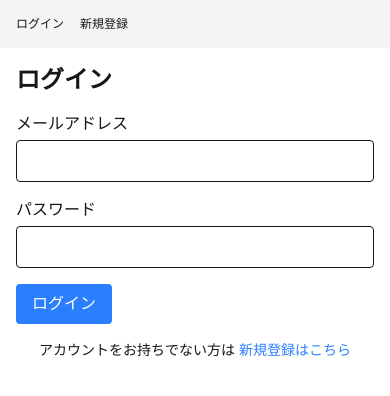
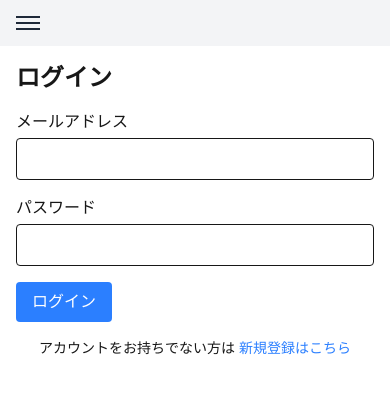
Before and after one commit to khosokawa0716/dekita-calendar, a Next.js app: page /login in a window 390 px wide. Shown: the top 396 px of the page. Built offline with nearby package versions, Linux system fonts and the light colour scheme; no server answers.

Commit message:
feat: ナビゲーションにハンバーガメニュー・ユーザー情報を追加

```diff
--- a/src/components/Navigation.tsx
+++ b/src/components/Navigation.tsx
@@ -2,9 +2,11 @@
 
 import Link from 'next/link'
 import { useUserInfo } from '@/hooks/useUserInfo'
+import { useState } from 'react'
 
 export function Navigation() {
   const { userInfo, loading } = useUserInfo()
+  const [menuOpen, setMenuOpen] = useState(false)
 
   // ローディング中は何も表示しない
   if (loading) {
@@ -16,7 +18,35 @@ export function Navigation() {
   }
 
   return (
-    <nav className="p-4 bg-gray-100 flex gap-4 text-xs">
+    <nav className="p-4 bg-gray-100 flex items-center justify-between">
+      {/* ハンバーガーボタン（モバイルのみ表示） */}
+      <button
+        className="md:hidden flex flex-col gap-1"
+        aria-label="メニューを開く"
+        onClick={() => setMenuOpen(!menuOpen)}
+      >
+        <span
+          className={`block w-6 h-0.5 bg-gray-800 transition-transform ${menuOpen ? 'rotate-45 translate-y-1.5' : ''}`}
+        ></span>
+        <span
+          className={`block w-6 h-0.5 bg-gray-800 transition-opacity ${menuOpen ? 'opacity-0' : 'opacity-100'}`}
+        ></span>
+        <span
+          className={`block w-6 h-0.5 bg-gray-800 transition-transform ${menuOpen ? '-rotate-45 -translate-y-1.5' : ''}`}
+        ></span>
+      </button>
+
+      {/* メニュー本体 */}
+      <div
+        className={`
+          flex-col gap-4 text-xs
+          absolute top-12 left-0 w-full bg-gray-100 p-4 z-10
+          md:static md:flex md:flex-row md:items-center md:gap-4 md:p-0 md:bg-gray-100
+          ${menuOpen ? 'flex' : 'hidden'}
+          md:flex
+        `}
+        onClick={() => setMenuOpen(false)} // メニュークリックで閉じる
+      >
         {/* ログイン済みの場合のみ表示 */}
         {userInfo && (
           <>
@@ -43,6 +73,14 @@ export function Navigation() {
             <Link href="/signup">新規登録</Link>
           </>
         )}
+
+        {/* ユーザーの情報 */}
+        {userInfo && (
+          <div className="text-sm text-blue-700 font-semibold border-t border-gray-300 pt-3 mt-2 md:mt-0 md:ml-6 md:border-t-0 md:border-l md:pl-6 md:pt-0">
+            {userInfo.displayName} ({userInfo.role})
+          </div>
+        )}
+      </div>
     </nav>
   )
 }
```
Lines whose indentation alone changed are shown as unchanged.
